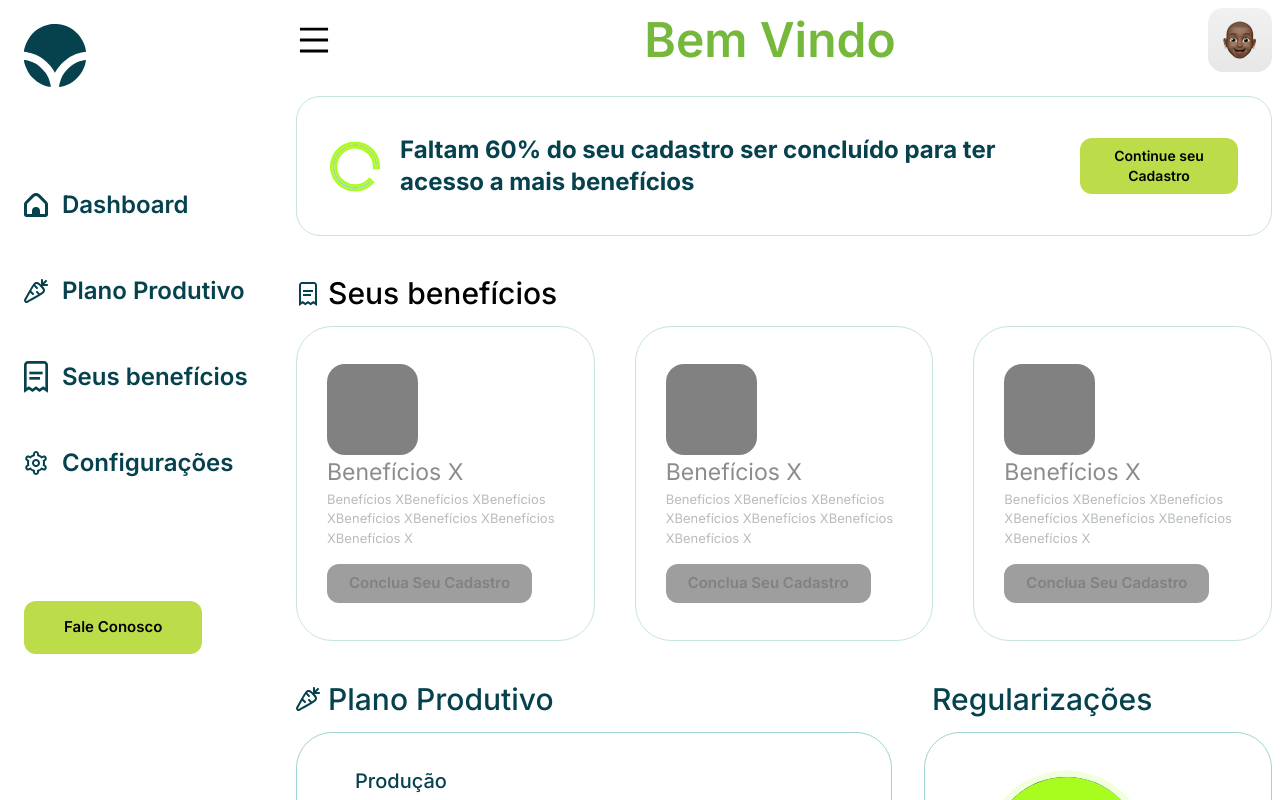
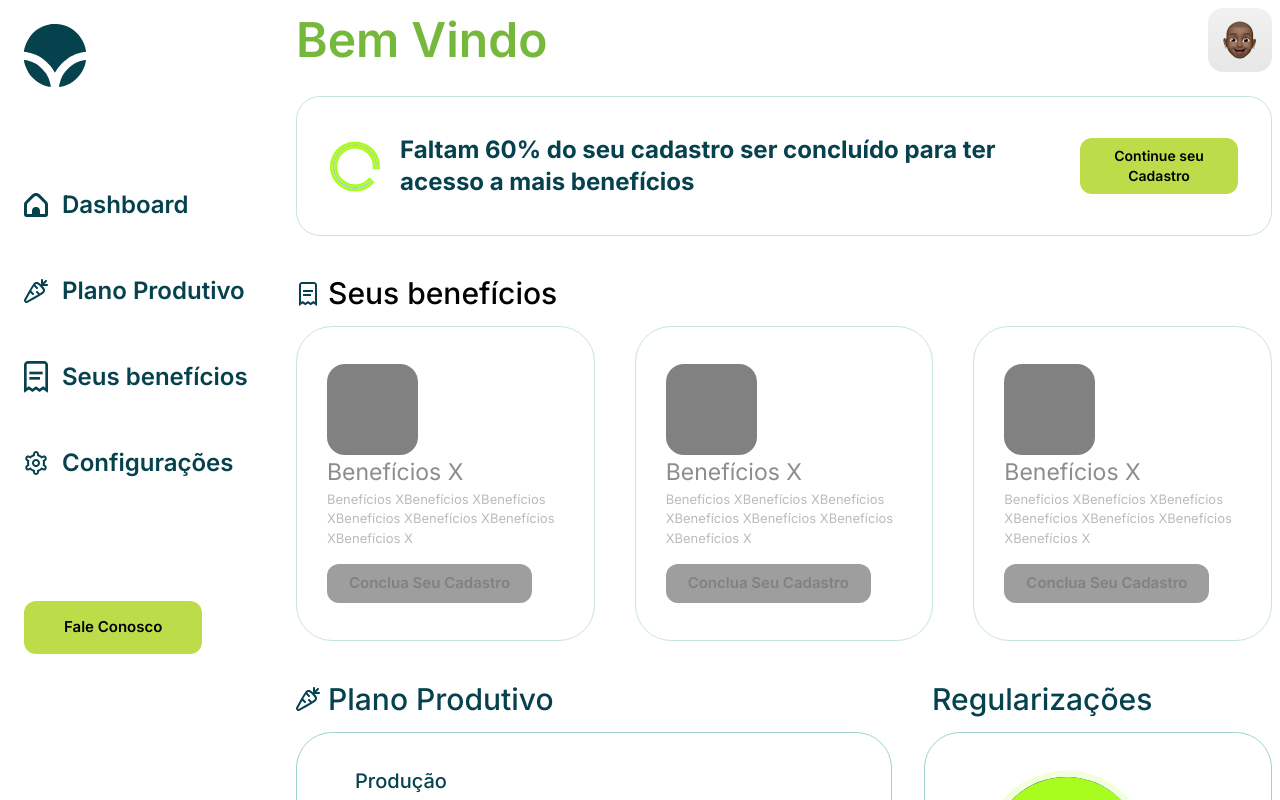
Before and after one commit to BahianDev/viva-amazonia, a Next.js app: page /dashboard in a window 1280 px wide. Shown: the top 800 px of the page. Built offline with nearby package versions, Linux system fonts and the light colour scheme.

Commit message:
fix: responsive

```diff
--- a/app/dashboard/page.tsx
+++ b/app/dashboard/page.tsx
@@ -22,7 +22,7 @@ export default function Dashboard() {
   }, []);
 
   useEffect(() => {
-    if (Number(screenSize) <= 960) {
+    if (Number(screenSize) <= 768) {
       setActiveMenu(false);
     } else {
       setActiveMenu(true);
@@ -46,9 +46,9 @@ export default function Dashboard() {
             activeMenu ? "md:ml-72" : "flex-2"
           }`}
         >
-          <div className="flex  items-center justify-between">
+          <div className="flex items-center justify-between">
             <span
-              className="rounded-full text-4xl"
+              className="flex md:hidden rounded-full text-4xl"
               onClick={() => setActiveMenu((prevActiveMenu) => !prevActiveMenu)}
             >
               <AiOutlineMenu />
```
